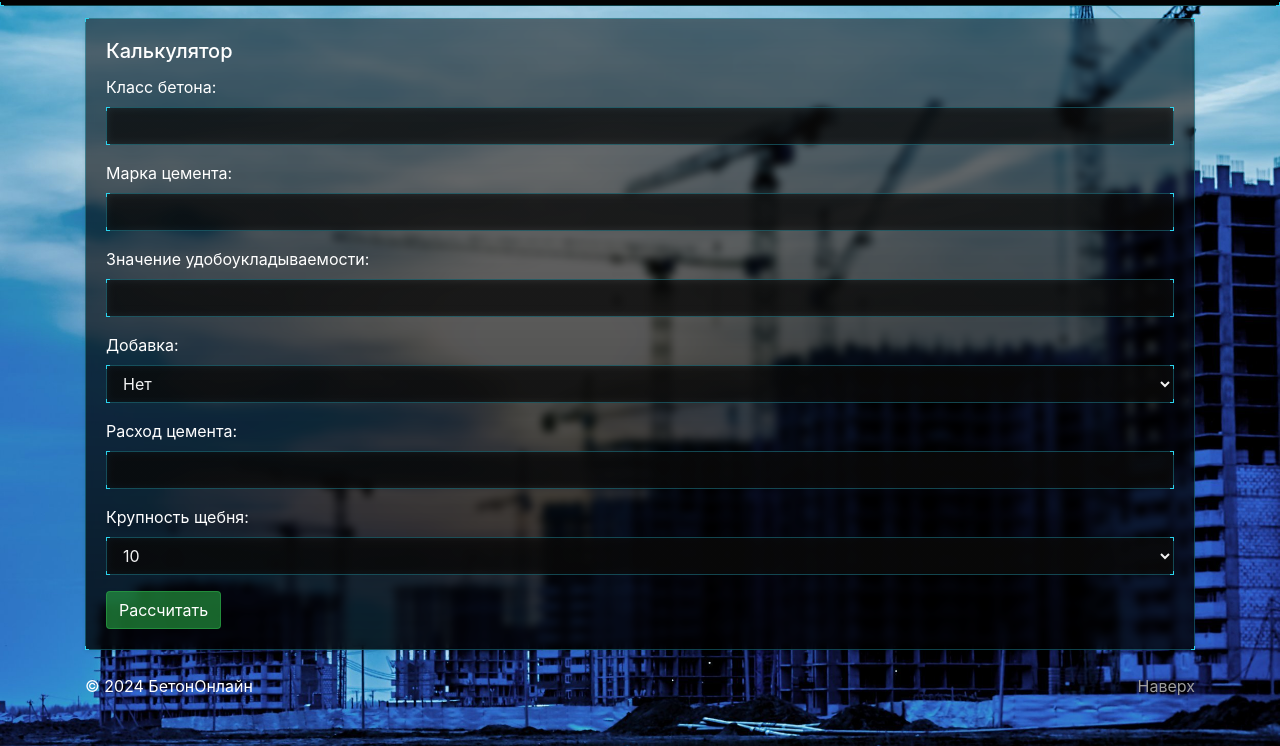
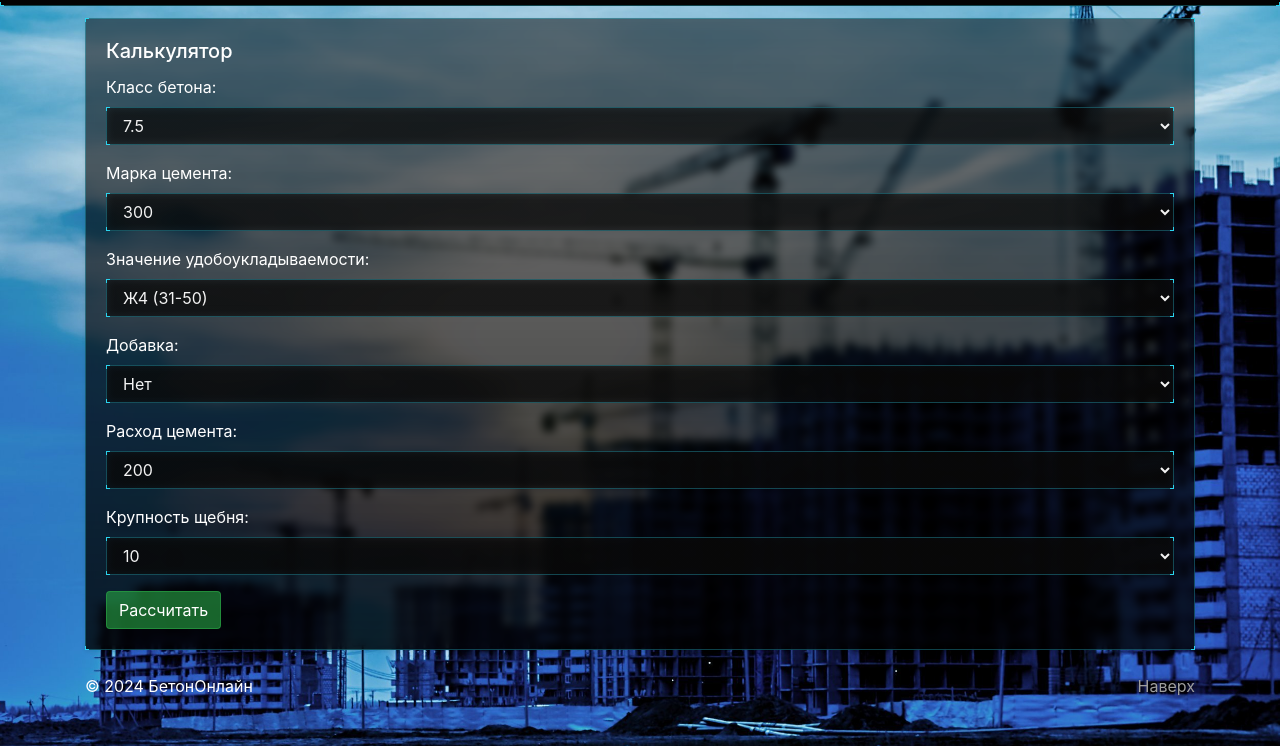
Before and after one commit to Yaro2709/-oncrete, a website: page index.html in a window 1280 px wide. Shown: the part 54-800 px from the top of the page. Drawn offline with Linux system fonts and the light colour scheme.

Commit message:
Fixing values

```diff
--- a/index.html
+++ b/index.html
@@ -18,7 +18,6 @@
     <script type="text/javascript" src="scripts/bootstrap.min.js"></script>
 
     <meta name="viewport" content="width=device-width, initial-scale=1, shrink-to-fit=no">
-
 </head>
 <body>
     <nav class="navbar navbar-expand-md fixed-top bg-dark navbar-dark">
@@ -51,28 +50,60 @@
 						<form id="myForm">
 							<div class="form-group">
 								<label for="class">Класс бетона:</label>
-								<input type="number" class="form-control"  id="class" name="class">
+								<select id="class" name="class" class="form-control changeAction">
+									<option value="7.5">7.5</option>
+									<option value="12.5">12.5</option>
+									<option value="15">15</option>
+									<option value="20">20</option>
+									<option value="22.5">22.5</option>
+									<option value="25">25</option>
+									<option value="30">30</option>
+									<option value="35">35</option>
+									<option value="40">40</option>
+									<option value="45">45</option>
+									<option value="50">50</option>
+									<option value="55">55</option>
+								</select>
 							</div>
-
 							<div class="form-group">
 								<label for="cement">Марка цемента:</label>
-								<input type="number" class="form-control" id="cement" name="cement">
+								<select id="cement" name="cement" class="form-control changeAction">
+									<option value="300">300</option>
+									<option value="400">400</option>
+									<option value="500">500</option>
+									<option value="600">600</option>
+								</select>
 							</div>
 							<div class="form-group">
 								<label for="consistency">Значение удобоукладываемости:</label>
-								<input type="number" class="form-control" id="consistency" name="consistency">
+								<select id="consistency" name="consistency" class="form-control changeAction">
+									<option value="1">Ж4 (31-50)</option>
+									<option value="2">ЖЗ (21-30)</option>
+									<option value="3">Ж2 (10-20)</option>
+									<option value="4">Ж1 (5-10)</option>
+									<option value="5">П1 (1-4) </option>
+									<option value="6">П2 (5-9)</option>
+									<option value="7">ПЗ (10-15)</option>
+									<option value="8">П4 (16-20)</option>
+									<option value="9">П5 (21-25)</option>
+								</select>
 							</div>
 							<div class="form-group">
 								<label for="additive">Добавка:</label>
 								<select id="additive" name="additive" class="form-control changeAction">
-								  <option value="1">Нет</option>
-								  <option value="2">Водоредуцирующая</option>
-								  <option value="3">Суперводоредуцирующая</option>
+									<option value="1">Нет</option>
+									<option value="2">Водоредуцирующая</option>
+									<option value="3">Суперводоредуцирующая</option>
 								</select>
 							</div>
 							<div class="form-group">
 								<label for="cementAmount">Расход цемента:</label>
-								<input type="number" class="form-control" id="cementAmount" name="cementAmount">
+								<select id="cementAmount" name="cementAmount" class="form-control changeAction">
+									<option value="200">200</option>
+									<option value="300">300</option>
+									<option value="400">400</option>
+									<option value="500">500</option>
+								</select>
 							</div>
 							<div class="form-group">
 								<label for="grainSize">Крупность щебня:</label>
@@ -91,6 +122,7 @@
         </div>
     </main>
 	<script>
+
 	function calculate() {
 		var form = document.getElementById("myForm");
 		var Rb1 = parseFloat(form.elements["class"].value);
```
